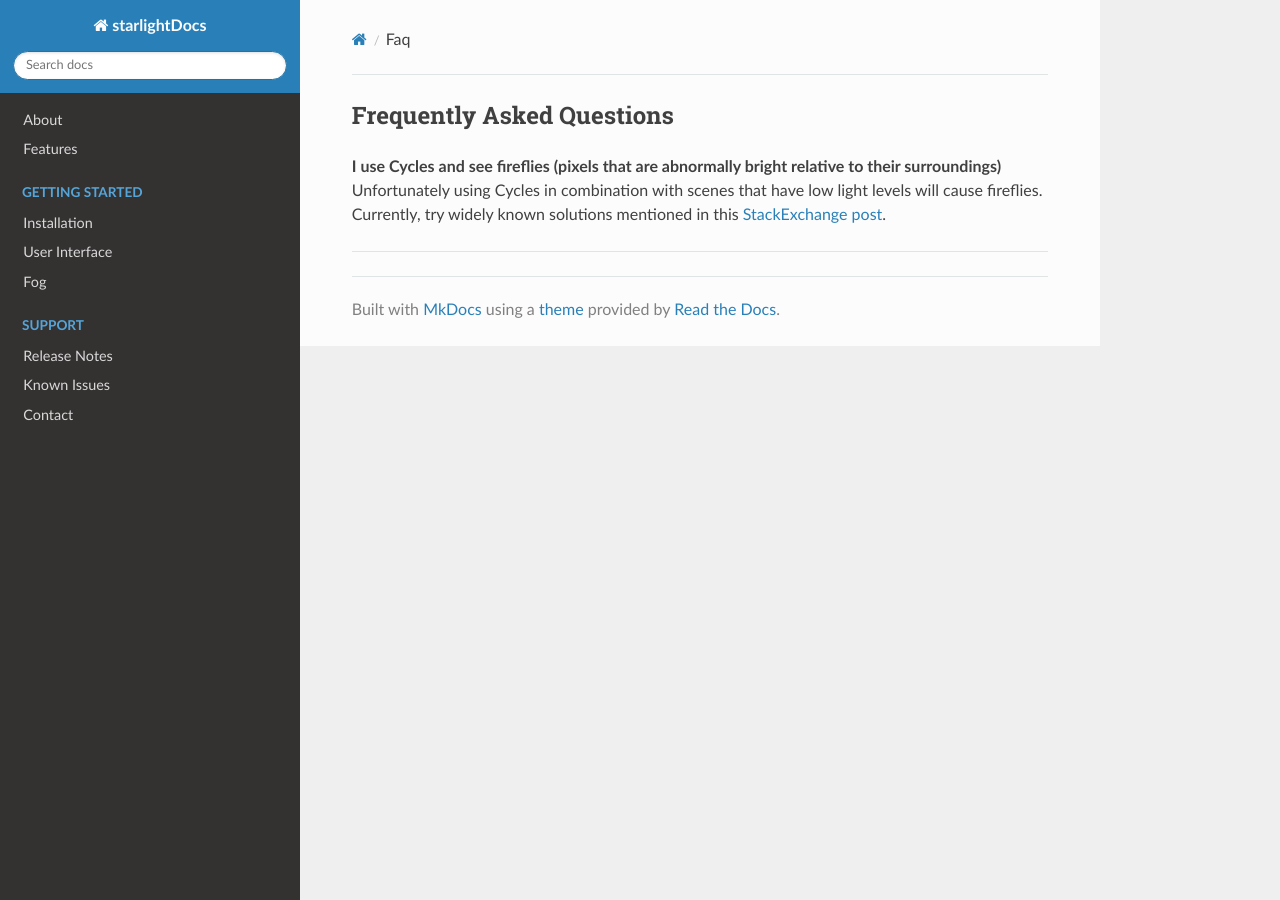
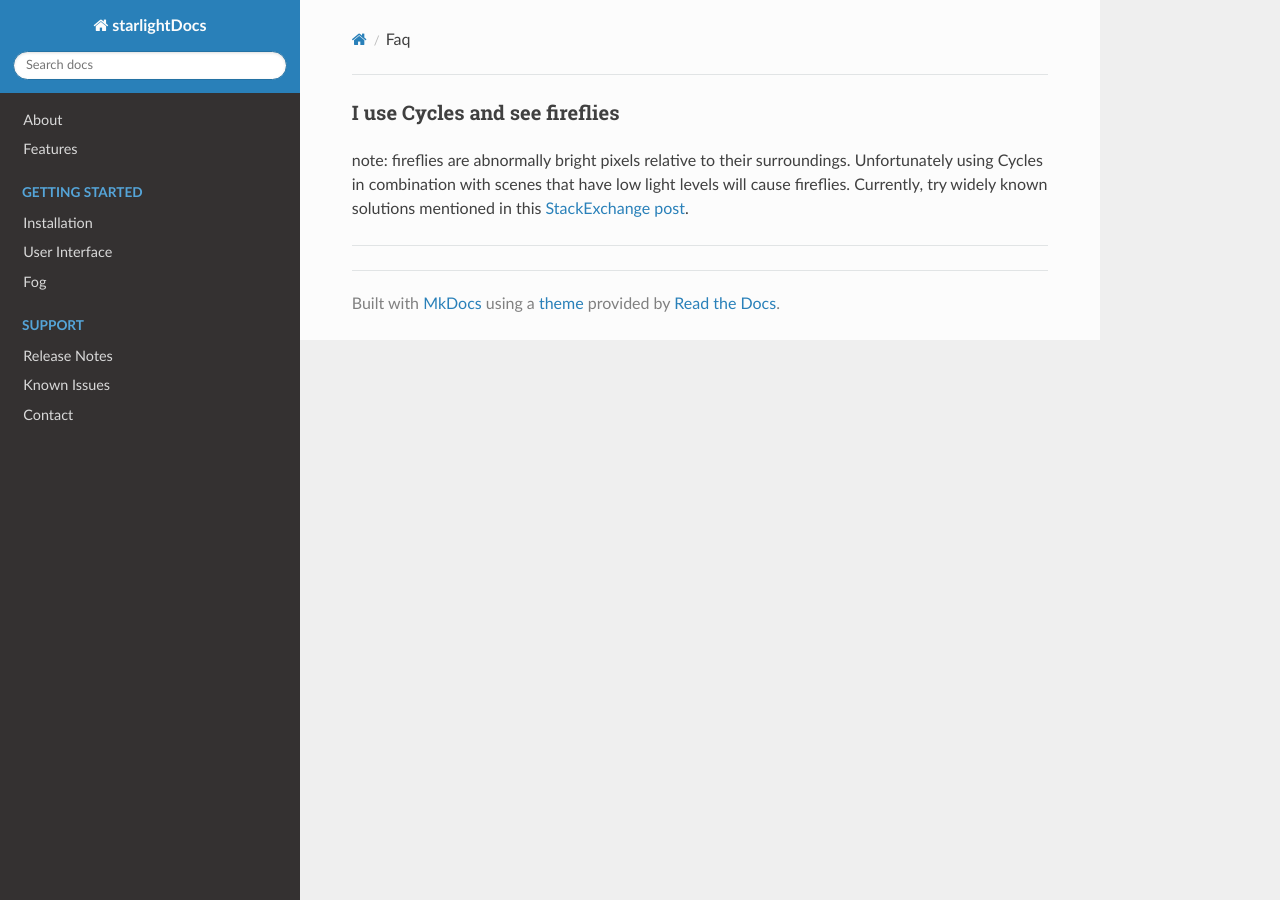
Before and after one commit to karlisup/physical-starlight-and-atmosphere-docs, an MkDocs documentation site: the page built from docs/faq.md, in a window 1280 px wide. Built offline with MkDocs 1.6.1, drawn with Linux system fonts in a browser that asks for light colours; nearby versions of some CDN libraries; old or Windows-style settings are respelled for this version of MkDocs.

Commit message:
Update FAQ

```diff
--- a/docs/faq.md
+++ b/docs/faq.md
@@ -1,6 +1,7 @@
 
-## Frequently Asked Questions
-**I use Cycles and see fireflies (pixels that are abnormally bright relative to their surroundings)**
+
+### I use Cycles and see fireflies
+note:  fireflies are abnormally bright pixels relative to their surroundings.
 Unfortunately using Cycles in combination with scenes that have low light levels will cause fireflies. Currently, try widely known solutions mentioned in this [StackExchange post](https://blender.stackexchange.com/questions/1703/how-to-reduce-fireflies-in-cycles).
 
 ** **
```
